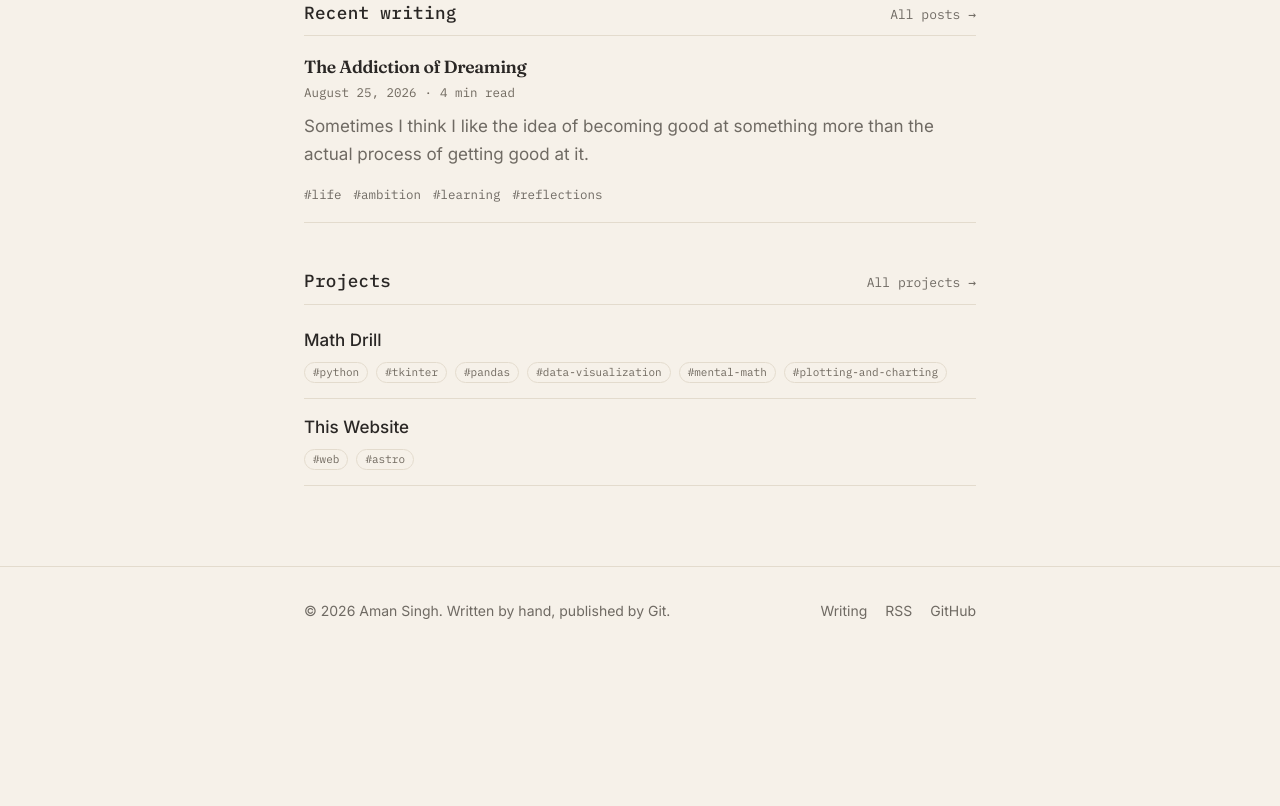
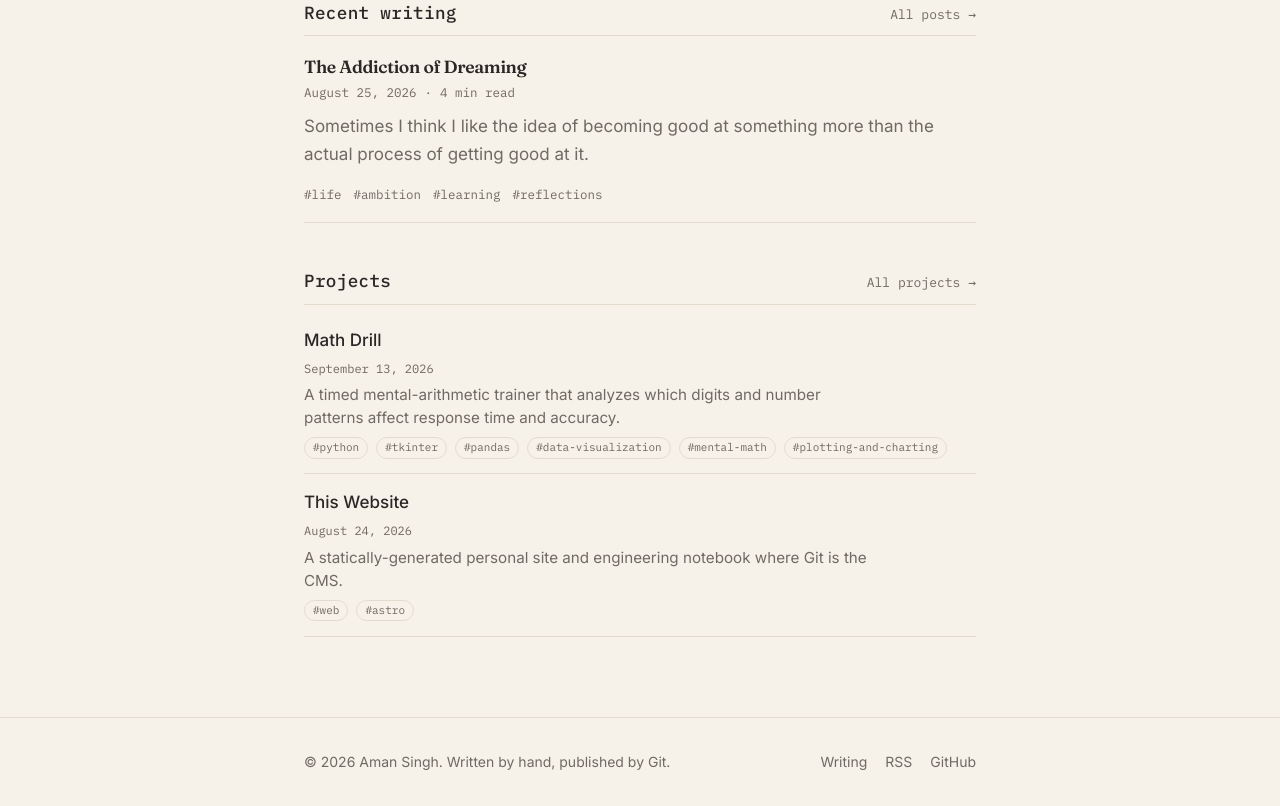
Before and after one commit to aman25singh/website, an Astro site: page / in a window 1280 px wide. Shown: the part 946-1752 px from the top of the page. Before the commit the page ends 1601 px from the top, so only its background shows below. Built offline with nearby package versions, Linux system fonts and the light colour scheme; Astro itself is replaced by a stand-in of ours; some packages are replaced by stand-ins of ours.

Commit message:
Align project preview details

```diff
--- a/src/pages/index.astro
+++ b/src/pages/index.astro
@@ -3,6 +3,7 @@ import BaseLayout from "../layouts/BaseLayout.astro";
 import PostCard from "../components/PostCard.astro";
 import { getPosts, getFeaturedPosts, getProjects, postSlug } from "../lib/content";
 import { site } from "../lib/site";
+import { formatDate, isoDate } from "../lib/format";
 
 const featured = await getFeaturedPosts();
 const featuredIds = new Set(featured.map((p) => p.id));
@@ -84,6 +85,10 @@ const interests = [
             {projects.map((p) => (
               <li>
                 <a href={`/projects/${postSlug(p)}`}>{p.data.title}</a>
+                <time class="proj-meta" datetime={isoDate(p.data.date)}>
+                  {formatDate(p.data.date)}
+                </time>
+                <span class="proj-desc">{p.data.description}</span>
                 {p.data.tags.length > 0 && (
                   <ul class="proj-tags" aria-label={`${p.data.title} topics`}>
                     {p.data.tags.map((tag) => (
@@ -174,6 +179,21 @@ const interests = [
   .proj-list a:hover {
     color: var(--accent);
   }
+  .proj-meta {
+    display: block;
+    margin-top: 0.25rem;
+    font-family: var(--font-mono);
+    font-size: 12px;
+    color: var(--faint);
+  }
+  .proj-desc {
+    display: block;
+    margin-top: 0.25rem;
+    color: var(--muted);
+    font-size: 0.95rem;
+    line-height: 1.55;
+    max-width: 60ch;
+  }
   .proj-tags {
     display: flex;
     flex-wrap: wrap;
--- a/src/pages/projects/index.astro
+++ b/src/pages/projects/index.astro
@@ -35,7 +35,7 @@ const projects = await getProjects();
                 </a>
                 <span class:list={["status", p.data.status]}>{p.data.status}</span>
               </div>
-              <div class="meta">
+              <div class="proj-meta">
                 <time datetime={isoDate(p.data.date)}>{formatDate(p.data.date)}</time>
                 {p.data.repo && (
                   <>
@@ -50,8 +50,9 @@ const projects = await getProjects();
                   </>
                 )}
               </div>
+              <p class="proj-desc">{p.data.description}</p>
               {p.data.tags.length > 0 && (
-                <ul class="tags" aria-label={`${p.data.title} topics`}>
+                <ul class="proj-tags" aria-label={`${p.data.title} topics`}>
                   {p.data.tags.map((tag) => (
                     <li>#{tag}</li>
                   ))}
@@ -114,7 +115,7 @@ const projects = await getProjects();
     color: var(--accent);
     border-color: var(--accent);
   }
-  .meta {
+  .proj-meta {
     display: flex;
     align-items: center;
     gap: 8px;
@@ -122,14 +123,19 @@ const projects = await getProjects();
     font-size: 12.5px;
     color: var(--faint);
   }
-  .meta a {
+  .proj-meta a {
     color: var(--muted);
     text-decoration: none;
   }
-  .meta a:hover {
+  .proj-meta a:hover {
     color: var(--accent);
   }
-  .tags {
+  .proj-desc {
+    margin: 0.5rem 0 0;
+    color: var(--muted);
+    max-width: 60ch;
+  }
+  .proj-tags {
     display: flex;
     flex-wrap: wrap;
     gap: 8px;
@@ -137,7 +143,7 @@ const projects = await getProjects();
     margin: 0.8rem 0 0;
     padding: 0;
   }
-  .tags li {
+  .proj-tags li {
     font-family: var(--font-mono);
     font-size: 12px;
     line-height: 1.4;
```
